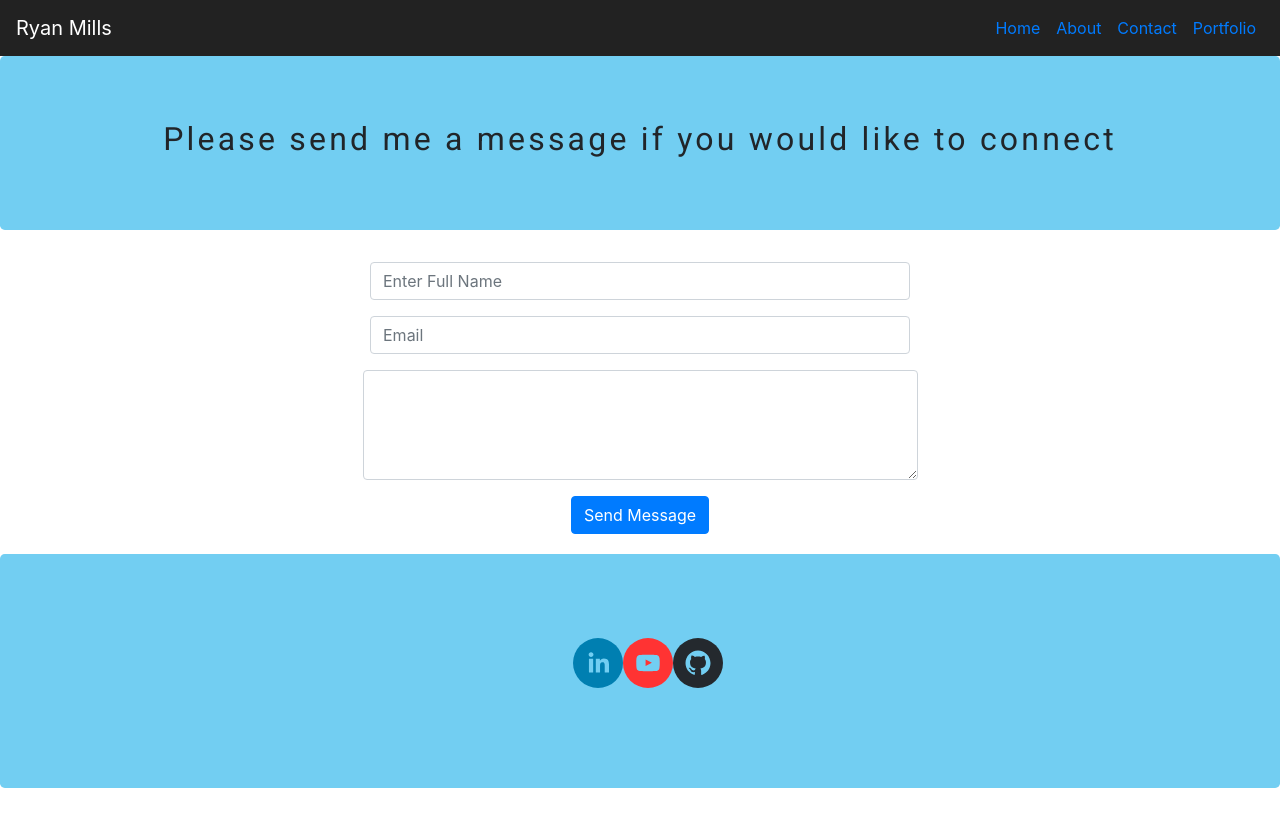
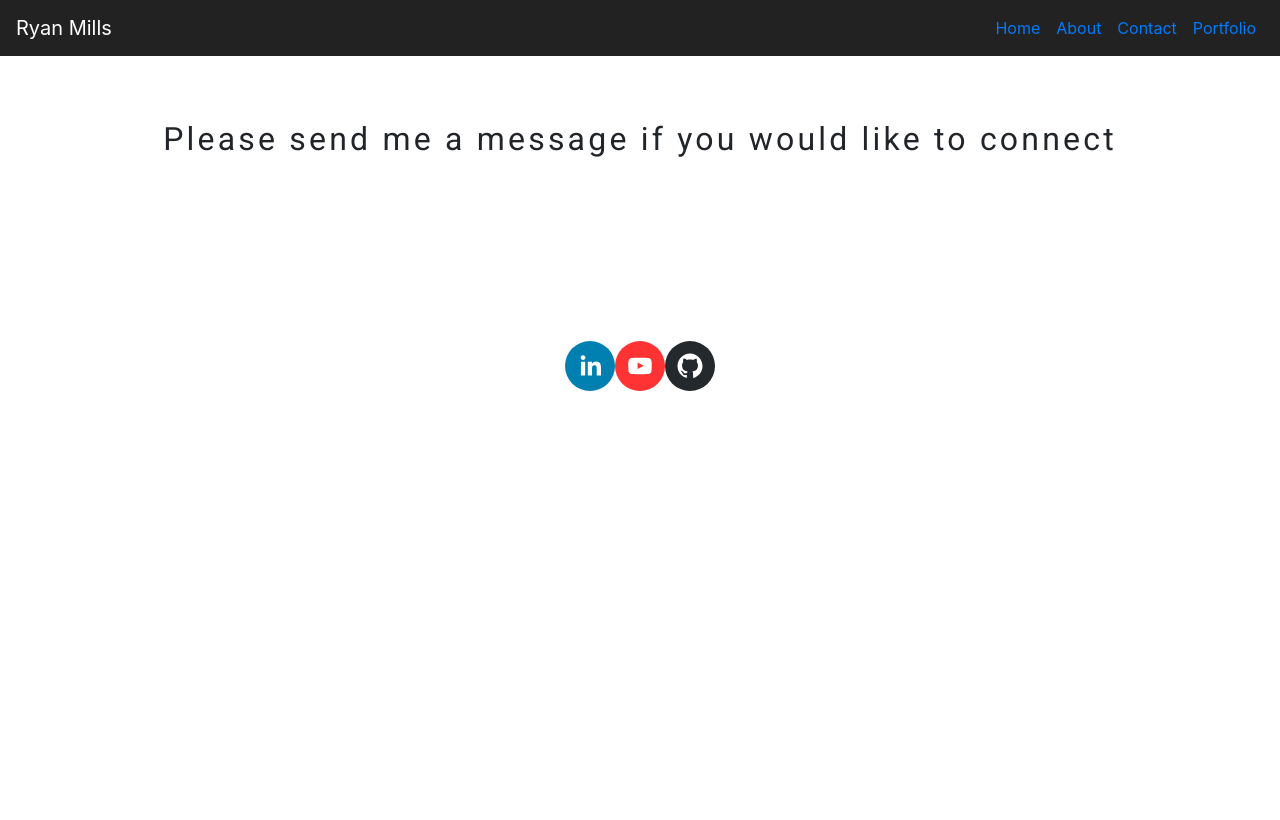
Before and after one commit to noogler617/react_website_2021, a React (Create React App) app: page /contact in a window 1280 px wide. Built offline with nearby package versions, Linux system fonts and the light colour scheme.

Commit message:
update about and contact pages

```diff
--- a/src/components/about.css
+++ b/src/components/about.css
@@ -6,7 +6,7 @@
 }
 
 .jumbotron {
-  background-color: #72CEF2 ;
+  background-color: # ;
 }
 h2, p {
   font-family: 'Roboto', sans-serif;
--- a/src/components/about.js
+++ b/src/components/about.js
@@ -8,17 +8,15 @@ export class About extends Component {
         return(
           <div>
 
-          <Jumbotron>
+          <Jumbotron className="about-jumbotron">
             <h2>About Me</h2>
           </Jumbotron>
         <Container className="about-section">
         <div className="text">
-          <p>I am a driven, self-motivated IT professional with extensive experience and training that will
-          enable me to significantly contribute to your company's IT division. My record demonstrates
-          high performance and success, both individually and as a member of a highly functioning
-          team. Therefore, I know that I would be able to continue to thrive in a position with your
-          company.</p>
-          <p>I specialized in System/Network Administrain, as well as Azure and AWS Cloud Administration. </p>
+          <p>Hello, </p>
+          <p>My name is Ryan, welcome to my website.</p>
+          <p>I currently work in IT as a system administrator.
+           I enjoy working with networks, firewalls, Cloud (Azure, AWS) services, creating and breaking Linux servers, and coding with Python.</p>
           </div>
 
         </Container>
--- a/src/components/contact.css
+++ b/src/components/contact.css
@@ -1,26 +1,18 @@
 
+ul {
+  text-align: center;
+  padding: 15px 15px;
 
-
-
-.form-control {
-  width: 50%;
-  margin: auto auto;
-}
-.main-form {
-  text-align: center;
-  margin: 0;
-  padding: 0;
-}
-.btn {
-  margin-bottom: 20px;;
 }
 
-
-.socialLink {
-  text-align: center;
-  padding-left: 15px;
+SocialIcon {
+  padding: 15px;
 }
 
-ul {
-  padding: 20px;
+.text-center {
+  background-color: white;
 }
+
+.bottom-bar {
+  background-color: white;
+}
--- a/src/components/contact.js
+++ b/src/components/contact.js
@@ -13,23 +13,13 @@ export class Contact extends Component {
           <h2>Please send me a message if you would like to connect</h2>
       </Jumbotron>
       <Container>
-        <Form className="main-form" name="contact">
-                <Form.Group as={Col}>
-                <Form.Control type="text" name="name" placeholder="Enter Full Name" />
-                </Form.Group>
-                <Form.Group as={Col}>
-                  <Form.Control type="email" name="email" placeholder="Email" />
-                </Form.Group>
-                <Form.Group>
-                <Form.Control as="textarea" rows="4" name="message" />
-                </Form.Group>
-          <Button variant="primary" type="submit">Send Message</Button>
-          </Form>
+
         </Container>
           <Jumbotron className="bottom-bar">
           <div className="socialLink">
           <ul>
             <SocialIcon url="https://www.linkedin.com/in/ryan-k-mills/" />
+
             <SocialIcon url="https://www.youtube.com/channel/UC4mMpfMzB3jnP2xNcawunoA?view_as=subscriber" />
             <SocialIcon url="https://github.com/noogler617" />
           </ul>
```
